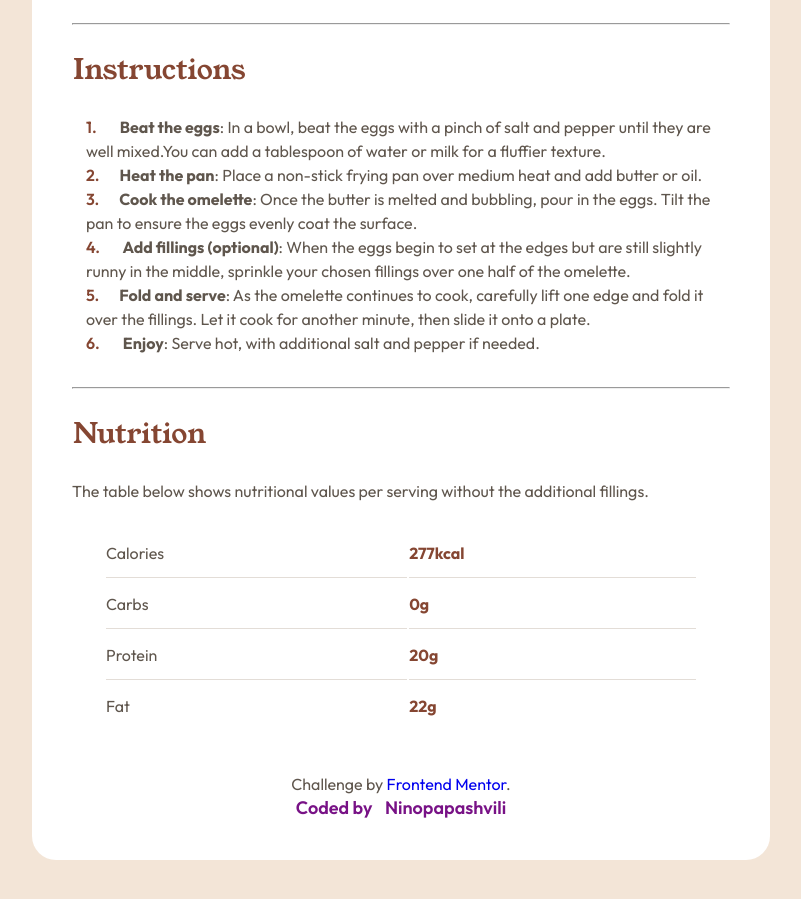
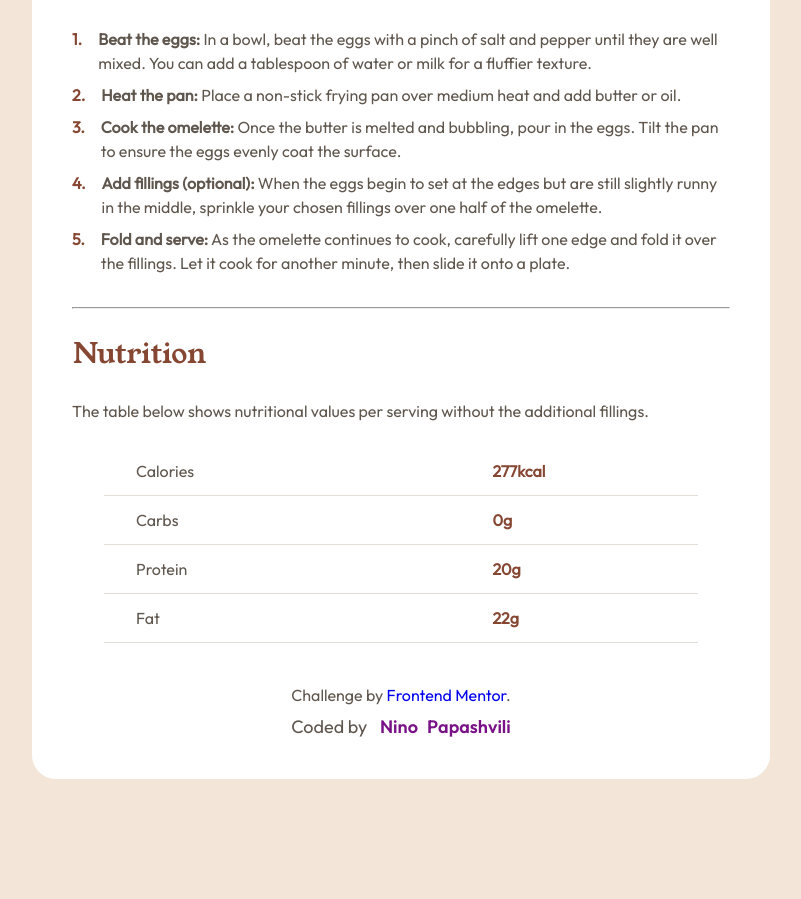
Before and after one commit to NinoNineo/Recipe-page, a plain HTML site: page index.html in a window 1280 px wide. Shown: the part 1003-1902 px from the top of the page, without its empty margins (239-1040 px from the left). After the commit the page ends 1782 px from the top, so only its background shows below. Drawn offline with Linux system fonts and the light colour scheme.

Commit message:
mobile size

```diff
--- a/index.html
+++ b/index.html
@@ -4,26 +4,22 @@
 <head>
   <meta charset="UTF-8">
   <meta name="viewport" content="width=device-width, initial-scale=1.0">
-  <!-- displays site properly based on user's device -->
-
   <link rel="icon" type="image/png" sizes="32x32" href="./assets/images/favicon-32x32.png">
   <link rel="stylesheet" href="style/style.css">
   <title>Frontend Mentor | Recipe page</title>
-
-  <!-- Feel free to remove these styles or customise in your own stylesheet 👍 -->
-
 </head>
 
 <body>
+  <main>
     <div class="body">
       <div class="image">
         <img src="assets/images/image-omelette.jpeg" alt="omlette">
       </div>
+      <div class="main">
         <h1>Simple Omelette Recipe</h1>
-
-    <p class="paragraf1">An easy and quick dish, perfect for any meal. This classic omelette combines beaten eggs cooked
+        <p>An easy and quick dish, perfect for any meal. This classic omelette combines beaten eggs cooked
           to perfection, optionally filled with your choice of cheese, vegetables, or meats.</p>
-    <div class="purpure">
+        <div class="purpure divpurpure">
           <h2 class="h2">Preparation time</h2>
           <ul>
             <li><span>Total</span>: Approximately 10 minutes</li>
@@ -43,60 +39,79 @@
         </div>
         <hr>
         <h3>Instructions</h3>
-    <ol class="broun">
-      <li><span class="spanbold"> Beat the eggs</span>: In a bowl, beat the eggs with a pinch of salt and pepper until
-        they are well mixed.You can add a tablespoon of water or milk for a fluffier texture.</li>
-      <li><span class="spanbold">Heat the pan</span>: Place a non-stick frying pan over medium heat and add butter or
-        oil.</li>
-      <li><span class="spanbold">Cook the omelette</span>: Once the butter is melted and bubbling, pour in the eggs.
-        Tilt the pan to ensure
-        the eggs evenly coat the surface.</li>
-      <li><span class="spanbold"> Add fillings (optional)</span>: When the eggs begin to set at the edges but are still
-        slightly runny in the
-        middle, sprinkle your chosen fillings over one half of the omelette.</li>
-      <li><span class="spanbold">Fold and serve</span>: As the omelette continues to cook, carefully lift one edge and
-        fold it over the
-        fillings. Let it cook for another minute, then slide it onto a plate.
-      </li>
-      <li><span class="spanbold"> Enjoy</span>: Serve hot, with additional salt and pepper if needed.</li>
-    </ol>
+        <div class="flex">
+          <p class="number">1.</p>
+          <p><span>Beat the eggs:</span> In a bowl, beat the eggs with a pinch of salt and pepper until they are well
+            mixed. You can add a tablespoon of water or milk for a fluffier texture.</p>
+        </div>
+        <div class="flex">
+          <p class="number">2.</p>
+          <p><span>Heat the pan:</span> Place a non-stick frying pan over medium heat and add butter or oil.</p>
+        </div>
+        <div class="flex">
+          <p class="number">3.</p>
+          <p><span>Cook the omelette:</span> Once the butter is melted and bubbling, pour in the eggs. Tilt the pan to
+            ensure the eggs evenly coat the surface.</p>
+        </div>
+        <div class="flex">
+          <p class="number">4.</p>
+          <p><span>Add fillings (optional):</span> When the eggs begin to set at the edges but are still slightly runny
+            in the middle, sprinkle your chosen fillings over one half of the omelette.</p>
+        </div>
+        <div class="flex">
+          <p class="number">5.</p>
+          <p><span>Fold and serve:</span> As the omelette continues to cook, carefully lift one edge and fold it over
+            the
+            fillings. Let it cook for another minute, then slide it onto a plate.</p>
+        </div>
+        <hr>
 
-<hr>
         <h3>Nutrition</h3>
-
         <p>The table below shows nutritional values per serving without the additional fillings.</p>
-    <table>
-      <tr>
-        <td class="border-td">Calories</td>
-        <td class="border-td spanpurpure">277kcal</td>
-      </tr>
-      <tr>
-        <td class="border-td">Carbs</td>
-        <td class="border-td spanpurpure">0g</td>
-      </tr>
-      <tr>
-        <td class="border-td">Protein</td>
-        <td class="border-td spanpurpure">20g</td>
-      </tr>
-      <tr>
-        <td>Fat</td>
-        <td class="spanpurpure">22g</td>
-      </tr>
-    </table>
-
-
-
-
-
+        <div class="table">
+          <div class="flex border-td">
+            <div class="tablerow">Calories</div>
+            <span class="tablerow spanpurpure">277kcal</span>
+          </div>
+          <div class="flex border-td">
+            <div class="tablerow">Carbs</div>
+            <span class="tablerow spanpurpure">0g</span>
+          </div>
+          <div class="flex border-td">
+            <div class="tablerow">Protein</div>
+            <span class="tablerow spanpurpure">20g</span>
+          </div>
+          <div class="flex border-td">
+            <div class="tablerow">Fat</div>
+            <span class="tablerow spanpurpure">22g</span>
+          </div>
+        </div>
         <div class="attribution">
           Challenge by <a href="https://www.frontendmentor.io?ref=challenge" target="_blank">Frontend Mentor</a>.
           <div class="flex name">
-
             <p class="name flex"> Coded by &ensp;
-        <span class="letter">N</span><span class="letter">i</span><span class="letter">n</span><span class="letter">o</span> <span class="letter">p</span><span class="letter">a</span><span class="letter">p</span><span class="letter">a</span><span class="letter">s</span><span class="letter">h</span><span class="letter">v</span><span class="letter">i</span><span class="letter">l</span><span class="letter">i</span></p>
+              <span class="letter">N</span>
+              <span class="letter">i</span>
+              <span class="letter">n</span>
+              <span class="letter">o</span>
+              <span class="letter">&ensp;</span>
+              <span class="letter">P</span>
+              <span class="letter">a</span>
+              <span class="letter">p</span>
+              <span class="letter">a</span>
+              <span class="letter">s</span>
+              <span class="letter">h</span>
+              <span class="letter">v</span>
+              <span class="letter">i</span>
+              <span class="letter">l</span>
+              <span class="letter">i</span>
+            </p>
           </div>
         </div>
       </div>
+    </div>
+    </div>
+  </main>
 </body>
 
 </html>
--- a/style/style.css
+++ b/style/style.css
@@ -12,6 +12,7 @@
     font-family: "outfit-semibold";
     src: url(../assets/fonts/outfit/static/Outfit-SemiBold.ttf);
 }
+
 @font-face {
     font-family: "outfit-bold";
     src: url(../assets/fonts/outfit/static/Outfit-Bold.ttf);
@@ -32,8 +33,6 @@ body {
     font-size: 16px;
     line-height: 24px;
     color: #5F564D;
-    padding-top: 124px;
-    padding-bottom: 64px;
 }
 
 .body {
@@ -69,7 +68,8 @@ h1 {
     margin: 40px 0 24px 0;
     transition: 1s;
 }
-h1:hover{
+
+h1:hover {
     text-shadow: 2px 2px 2px #0000007f;
     transition: 1s;
 }
@@ -80,7 +80,7 @@ h1:hover{
     line-height: 20px;
     color: #7A284E;
     font-weight: 600;
-    margin: 60px 28px 16px 28px;
+    margin: 32px 28px 16px 0;
 }
 
 span {
@@ -90,22 +90,10 @@ span {
     line-height: 24px;
     color: #5F564D;
 }
-.spanbold{
+
+.spanbold {
     font-family: "outfit-bold";
     font-weight: 700;
-}
-.spanpurpure{
-    color: #854632;
-    font-family: "outfit-bold";
-    font-weight: 700;
-}
-
-p {
-    /* font-family: "outfit-regular";
-    font-weight: 400;
-    font-size: 16px;
-    line-height: 24px;
-    color: #5F564D; */
 }
 
 h3 {
@@ -138,7 +126,7 @@ ul li {
 ul li::marker {
     content: "\2022";
     font-weight: bold;
-    display: block;
+    display: inline-block;
     width: 4px;
     margin: 4px;
 }
@@ -157,71 +145,158 @@ ul li:hover::marker {
 .broun ul li::marker {
     color: #854632;
 }
-ol {
-    list-style: none;
-    counter-reset: item;
-}
-ol li {
-    counter-increment: item;
-}
-ol li::before {
-    content: counter(item) ". ";
+
+.number {
     color: #854632;
-    display: inline-block;
-    margin-right: 20px;
+    margin-right: 16px;
     font-weight: 700;
-    font-family: "outfit-semibold";
 }
 
-table
-{
+.flex p {
+    margin-top: 8px;
+}
+
+.table {
     width: 100%;
     padding: 0 32px;
     margin: 24px 0 0 0;
-}
-td
-{
-    padding: 12px 0 12px 0;
-    font-family: "outfit-regular";
     color: #5F564D;
 }
-.border-td
-{
+
+.tablerow {
+    padding: 12px 0 12px 32px;
+    font-family: "outfit-regular";
+
+}
+
+.border-td {
     border-bottom: 1px solid #E3DDD7;
 }
-hr{
+
+hr {
     color: #E3DDD7;
     margin-top: 32px;
 }
-.attribution{
+
+.divpurpure {
+    background-color: #FFF7FB;
+    border-radius: 12px;
+    padding: 28px;
+}
+
+.attribution {
     margin-top: 40px;
     text-align: center;
 }
-.letter{
-    display: block;
+
+.letter {
+    display: inline-block;
     transition: 3s;
 
 }
-.name:hover .letter
-{
+
+.name:hover .letter {
     transform: rotate(360deg);
     transition: 3s ease-in-out;
 }
-.name{
+
+.name {
     transition: 3s;
     font-size: 18px;
     margin: 0 auto;
-    color :#781286;
-    font-family: "outfit-semibold";
 }
-.name span{
-    color :#781286;
+
+.name span {
+    color: #781286;
     font-family: "outfit-semibold";
     font-size: 18px;
+}
 
+.flex {
+    display: flex;
 }
-.flex{
+
+.table h2 {
+    margin-bottom: 20px;
+}
+
+.table {
     display: flex;
+    flex-direction: column;
+    align-items: center;
+    margin-top: 24px;
+}
+
+.table hr {
+    width: 100%;
+    height: 1px;
+    color: #d3d3d3;
+    margin-top: 12px;
+    margin-bottom: 12px;
+}
+
+.border-td {
+    display: flex;
+    width: 100%;
     justify-content: space-between;
-    align-items: center;
 }
+
+.border-td .spanpurpure {
+    color: #854632;
+    font-weight: 800;
+    width: 40%;
+}
+
+@media only screen and (max-width: 375px) {
+    body {
+        padding: 0;
+        width: 100vw;
+    }
+
+    .image {
+        width: 100%;
+        border-radius: 0px;
+        height: 170px;
+    }
+
+    .image img {
+        width: 100%;
+    }
+
+    .body {
+        padding: 0;
+        margin: 0;
+        width: 100vw;
+    }
+
+    .main {
+        padding: 40px 32px;
+    }
+
+    h1 {
+        font-size: 36px;
+        line-height: 36px;
+        margin-top: 0;
+    }
+
+    h2 {
+        font-size: 20px;
+        line-height: 20px;
+    }
+
+    h3 {
+        font-size: 28px;
+        line-height: 28px;
+    }
+
+    .table {
+        padding: 0;
+    }
+}
+
+@media only screen and (min-width: 1440px) {
+    body {
+        padding-top: 124px;
+        padding-bottom: 64px;
+    }
+}
```
Lines whose indentation alone changed are shown as unchanged.
